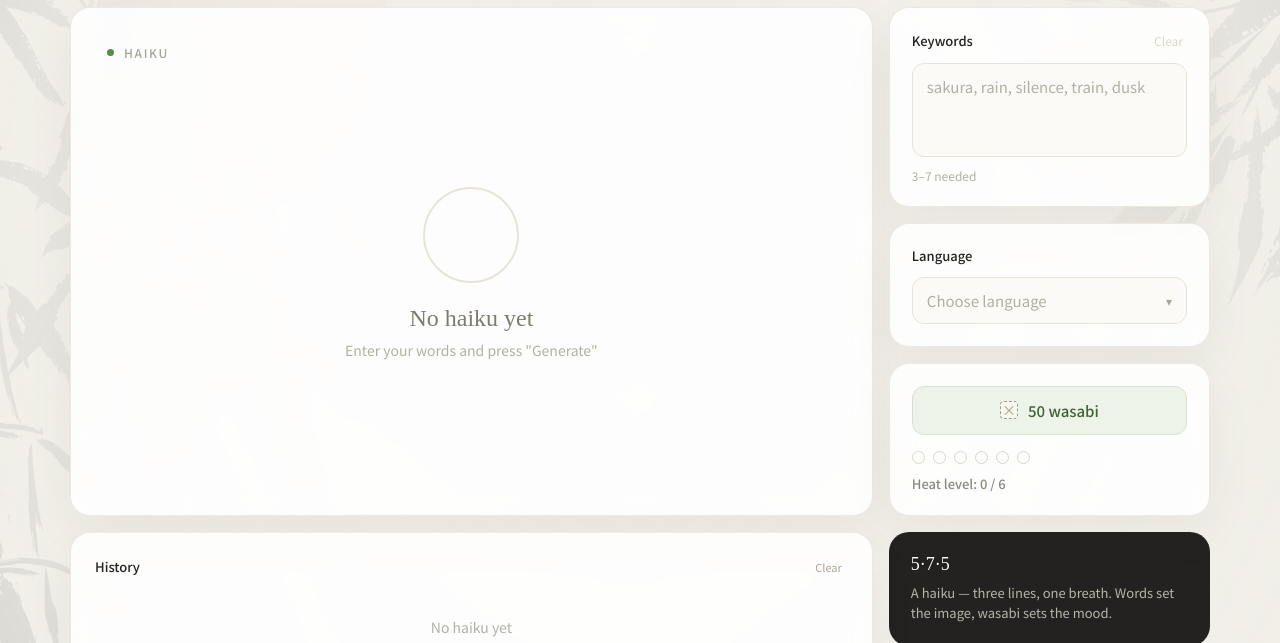
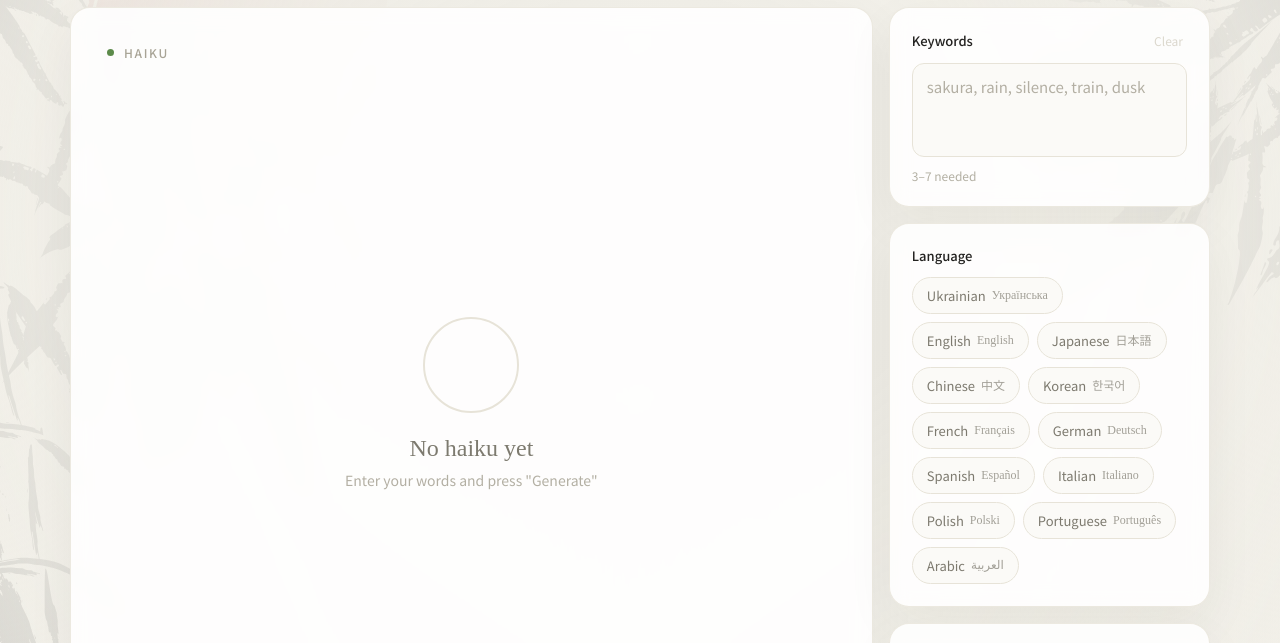
Before and after one commit to Stinger2198/Haiku50, a plain HTML site: page frontend/index.html in a window 1280 px wide. Shown: the part 116-759 px from the top of the page. Drawn offline with Linux system fonts and the light colour scheme.

Commit message:
Replace language dropdown with visible buttons for all 12 languages
- Remove dropdown menu, show all languages as pill buttons\n- Buttons show label + native name (e.g. Ukrainian Українська)\n- Active language highlighted green\n- Cleaner JS: removed langOpen state and dropdown events\n\nCo-Authored-By: Claude <noreply@anthropic.com>

```diff
--- a/frontend/index.html
+++ b/frontend/index.html
@@ -60,11 +60,7 @@
         <!-- LANGUAGE -->
         <section class="card language-card" id="language-card">
           <span class="field-title">Language</span>
-          <button type="button" class="language-button" id="language-button" aria-haspopup="listbox" aria-expanded="false">
-            <span id="language-label">Choose language</span>
-            <span class="chevron">▾</span>
-          </button>
-          <div class="language-menu is-hidden" id="language-menu" role="listbox"></div>
+          <div class="lang-grid" id="lang-grid"></div>
         </section>
 
         <!-- WASABI -->
--- a/frontend/script.js
+++ b/frontend/script.js
@@ -31,7 +31,6 @@ const state = {
   keywords: "",
   lang: "",
   spice: 0,
-  langOpen: false,
   resultState: "empty",
   errorMsg: "",
   lines: [],
@@ -128,25 +127,18 @@ function renderKeywords() {
 }
 
 function renderLanguage() {
-  els.languageLabel.textContent = state.lang ? labelOf(state.lang) : "Choose language";
-  els.languageButton.classList.toggle("has-value", Boolean(state.lang));
-  els.languageButton.setAttribute("aria-expanded", String(state.langOpen));
-  els.languageMenu.classList.toggle("is-hidden", !state.langOpen);
-  els.languageMenu.innerHTML = "";
+  els.langGrid.innerHTML = "";
   LANGS.forEach((lang) => {
-    const option = document.createElement("button");
-    option.type = "button";
-    option.className = "language-option";
-    option.setAttribute("role", "option");
-    option.setAttribute("aria-selected", String(state.lang === lang.code));
-    option.innerHTML = `<span>${lang.label}</span><span class="language-native">${lang.native}</span>`;
-    option.classList.toggle("is-selected", state.lang === lang.code);
-    option.addEventListener("click", () => {
+    const btn = document.createElement("button");
+    btn.type = "button";
+    btn.className = "lang-btn";
+    btn.classList.toggle("is-selected", state.lang === lang.code);
+    btn.innerHTML = `${lang.label} <span class="lang-native">${lang.native}</span>`;
+    btn.addEventListener("click", () => {
       state.lang = lang.code;
-      state.langOpen = false;
       render();
     });
-    els.languageMenu.append(option);
+    els.langGrid.append(btn);
   });
 }
 
@@ -349,10 +341,7 @@ function bindElements() {
   els.keywords = document.getElementById("keywords");
   els.countLabel = document.getElementById("count-label");
   els.clearKeywords = document.getElementById("clear-keywords");
-  els.languageButton = document.getElementById("language-button");
-  els.languageLabel = document.getElementById("language-label");
-  els.languageMenu = document.getElementById("language-menu");
-  els.languageCard = document.getElementById("language-card");
+  els.langGrid = document.getElementById("lang-grid");
   els.wasabiButton = document.getElementById("wasabi-button");
   els.wasabiDots = document.getElementById("wasabi-dots");
   els.spiceLabel = document.getElementById("spice-label");
@@ -374,18 +363,6 @@ function bindEvents() {
     state.keywords = "";
     els.keywords.value = "";
     renderKeywords();
-  });
-
-  els.languageButton.addEventListener("click", () => {
-    state.langOpen = !state.langOpen;
-    renderLanguage();
-  });
-
-  document.addEventListener("click", (e) => {
-    if (!els.languageCard.contains(e.target) && state.langOpen) {
-      state.langOpen = false;
-      renderLanguage();
-    }
   });
 
   els.wasabiButton.addEventListener("click", () => {
--- a/frontend/styles.css
+++ b/frontend/styles.css
@@ -217,33 +217,47 @@ textarea:focus { border-color: #5c8a4a; background: rgba(255,255,255,0.96); }
 
 .language-card {
   grid-area: lang;
-  position: relative;
   padding: 22px;
 }
 .field-title { display: block; margin-bottom: 12px; }
-.language-button {
-  width: 100%; display: flex; align-items: center; justify-content: space-between;
-  border: 1px solid #e7e3d8; border-radius: 12px; padding: 12px 14px;
-  background: rgba(251,250,246,0.86); color: #b3afa3; cursor: pointer; font-size: 15px;
+
+.lang-grid {
+  display: flex;
+  flex-wrap: wrap;
+  gap: 8px;
 }
-.language-button.has-value { color: #232220; }
-.language-button:hover { border-color: #cfcabc; }
-.chevron { color: #a8a496; font-size: 12px; }
-.language-menu {
-  position: absolute; left: 22px; right: 22px; top: 100%; z-index: 20;
-  max-height: 260px; overflow-y: auto; margin-top: 6px; padding: 6px;
-  background: rgba(255,255,255,0.94); border: 1px solid rgba(231,227,216,0.86);
-  border-radius: 14px; box-shadow: 0 12px 32px rgba(40,38,30,0.12);
-  -webkit-backdrop-filter: blur(12px); backdrop-filter: blur(12px);
+.lang-btn {
+  display: inline-flex;
+  align-items: center;
+  gap: 6px;
+  border: 1px solid #e7e3d8;
+  border-radius: 999px;
+  padding: 8px 14px;
+  background: rgba(251,250,246,0.86);
+  color: #7d7a6f;
+  cursor: pointer;
+  font-size: 13px;
+  font-family: inherit;
+  transition: all 0.18s ease;
 }
-.language-option {
-  width: 100%; display: flex; align-items: center; justify-content: space-between;
-  border: none; border-radius: 9px; padding: 9px 12px; background: transparent;
-  color: #232220; cursor: pointer; font-size: 14px; text-align: left;
+.lang-btn:hover {
+  border-color: #cfcabc;
+  background: rgba(255,255,255,0.96);
+  color: #232220;
 }
-.language-option:hover { background: #f3f1ea; }
-.language-option.is-selected { background: #eef3e9; }
-.language-native { color: #c7c2b4; font-family: "Noto Serif JP",serif; font-size: 13px; }
+.lang-btn.is-selected {
+  border-color: #5c8a4a;
+  background: #eef3e9;
+  color: #3f6433;
+}
+.lang-btn .lang-native {
+  font-family: "Noto Serif JP",serif;
+  font-size: 12px;
+  opacity: 0.7;
+}
+.lang-btn.is-selected .lang-native {
+  opacity: 1;
+}
 
 /* ===== WASABI ===== */
 .wasabi-card {
```
